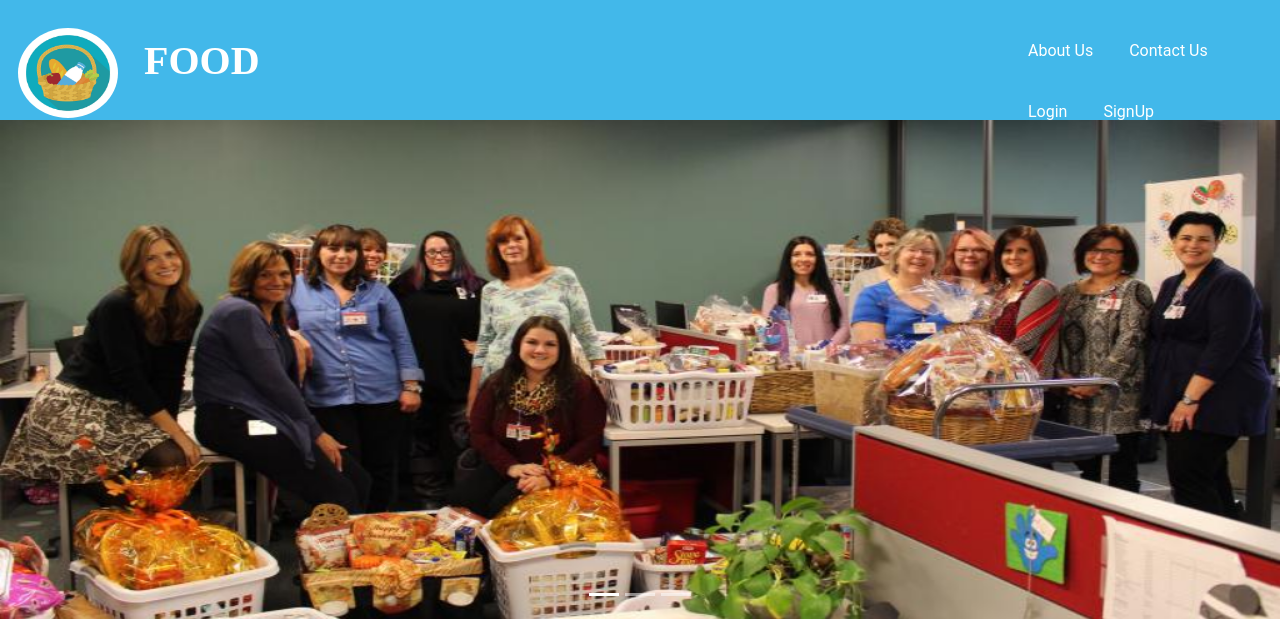
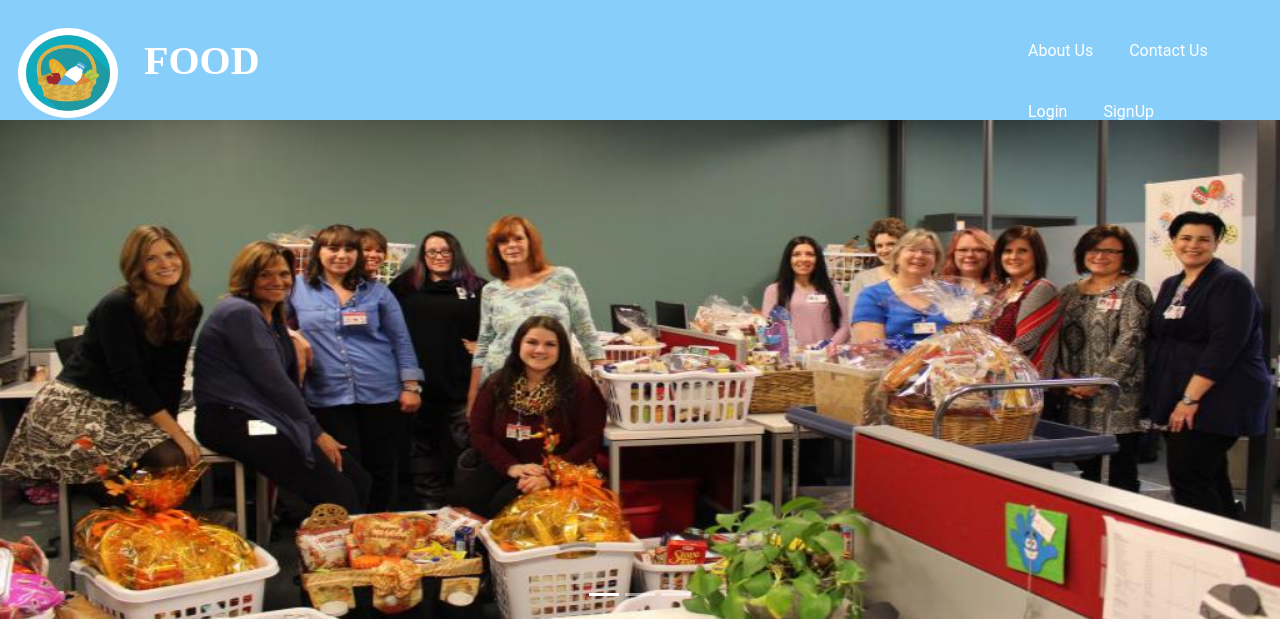
Before and after one commit to gaurijoshi22/MIssion-Meals-team-386, a Flask app: page / in a window 1280 px wide. Shown: the top 619 px of the page. Run offline with Flask 3, Linux system fonts and the light colour scheme; some libraries are stand-ins or nearby versions.

Commit message:
matched header

```diff
--- a/hackathon/static/index_style.css
+++ b/hackathon/static/index_style.css
@@ -19,7 +19,7 @@ html, body {
         width: 100%;
         padding: 10px;
         border: none;
-        background: #42b8ea;
+        background: #87CEFA;
         font-size: 16px;
         font-weight: 400;
         color: #fff;
@@ -29,7 +29,7 @@ html, body {
         }
         .header {
                     overflow: hidden;
-                    background-color: #42b8ea;
+                    background-color: #87CEFA;
                     padding: 20px 10px;
                     height: 120px;
               }
--- a/hackathon/static/login_style.css
+++ b/hackathon/static/login_style.css
@@ -138,7 +138,7 @@ button {
   }
   .header {
               overflow: hidden;
-              background-color: 87CEFA;
+              background-color: #87CEFA;
               padding: 20px 10px;
               height: 120px;
         }
```
